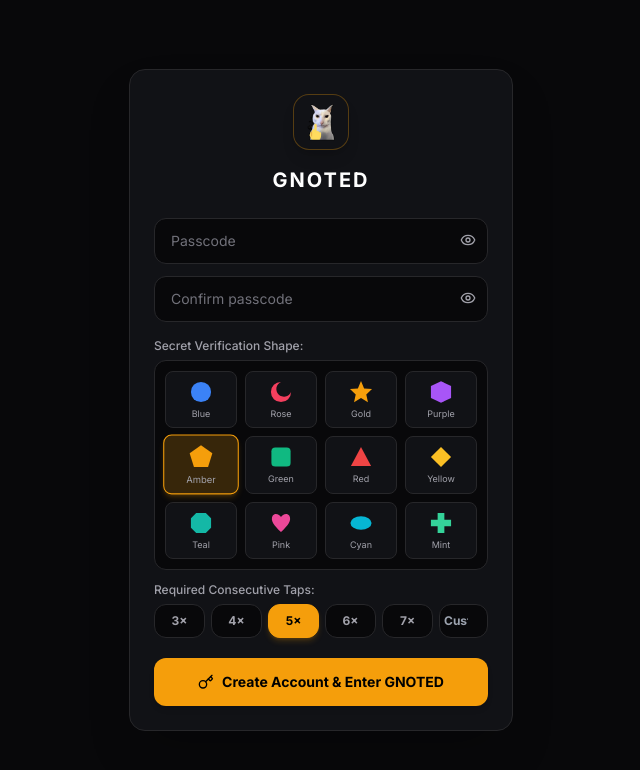
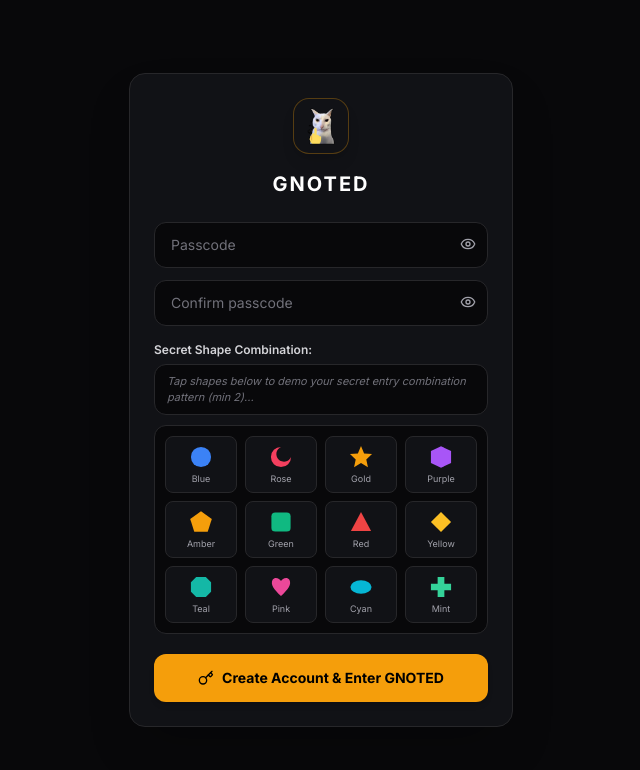
Before and after one commit to kentobi09/gnoted, a React (Vite) app: page / in a window 1280 px wide. Shown: the top 770 px of the page, without its empty margins (319-959 px from the left). Built offline with nearby package versions, Linux system fonts and the light colour scheme.

Commit message:
Update category label to Category, remove all extra parenthetical labels, implement interactive shape sequence combination pattern demo for sign-up & unlock, fix notification permission handler, and update GNOTED.apk

```diff
--- a/src/App.tsx
+++ b/src/App.tsx
@@ -93,6 +93,7 @@ const IS_REGISTERED_STORAGE_KEY = 'secure_vault_is_registered';
 const REGISTERED_EMAIL_STORAGE_KEY = 'secure_vault_registered_email';
 const TARGET_SHAPE_STORAGE_KEY = 'secure_vault_target_shape';
 const TARGET_TAPS_STORAGE_KEY = 'secure_vault_target_taps';
+const TARGET_SEQUENCE_STORAGE_KEY = 'secure_vault_target_shape_sequence';
 
 interface ShapeDefinition {
   id: string;
@@ -275,25 +276,32 @@ export default function App() {
     )
   );
 
-  const [targetShapeId, setTargetShapeId] = useState<string>(
-    () => localStorage.getItem(TARGET_SHAPE_STORAGE_KEY) || 'orange_pentagon'
-  );
-  const [targetTapRequired, setTargetTapRequired] = useState<number>(
-    () => parseInt(localStorage.getItem(TARGET_TAPS_STORAGE_KEY) || '5', 10)
-  );
+  const [targetShapeSequence, setTargetShapeSequence] = useState<string[]>(() => {
+    const saved = localStorage.getItem(TARGET_SEQUENCE_STORAGE_KEY);
+    if (saved) {
+      try {
+        const parsed = JSON.parse(saved);
+        if (Array.isArray(parsed) && parsed.length > 0) return parsed;
+      } catch (e) {
+        console.error(e);
+      }
+    }
+    const oldShape = localStorage.getItem(TARGET_SHAPE_STORAGE_KEY) || 'orange_pentagon';
+    const oldTaps = parseInt(localStorage.getItem(TARGET_TAPS_STORAGE_KEY) || '5', 10);
+    return Array(oldTaps).fill(oldShape);
+  });
 
   // Registration State
   const [regPassword, setRegPassword] = useState('');
   const [regConfirmPassword, setRegConfirmPassword] = useState('');
-  const [regSelectedShape, setRegSelectedShape] = useState('orange_pentagon');
-  const [regSelectedTaps, setRegSelectedTaps] = useState(5);
+  const [regShapeSequence, setRegShapeSequence] = useState<string[]>([]);
   const [regError, setRegError] = useState('');
 
   // Lock Screen & Shape Challenge State
   const [enteredPassword, setEnteredPassword] = useState('');
   const [lockError, setLockError] = useState('');
   const [isPasswordPassed, setIsPasswordPassed] = useState(false);
-  const [shapeTapCount, setShapeTapCount] = useState(0);
+  const [enteredShapeSequence, setEnteredShapeSequence] = useState<string[]>([]);
   const [shapeRotations, setShapeRotations] = useState<Record<string, number>>({});
 
   // Settings State
@@ -512,15 +520,17 @@ export default function App() {
       setRegError('Passcodes do not match.');
       return;
     }
+    if (regShapeSequence.length < 2) {
+      setRegError('Please tap at least 2 shapes below to create your secret entry pattern.');
+      return;
+    }
 
     localStorage.setItem(MASTER_PASSWORD_STORAGE_KEY, regPassword);
     localStorage.setItem(IS_REGISTERED_STORAGE_KEY, 'true');
-    localStorage.setItem(TARGET_SHAPE_STORAGE_KEY, regSelectedShape);
-    localStorage.setItem(TARGET_TAPS_STORAGE_KEY, regSelectedTaps.toString());
+    localStorage.setItem(TARGET_SEQUENCE_STORAGE_KEY, JSON.stringify(regShapeSequence));
 
     setMasterPassword(regPassword);
-    setTargetShapeId(regSelectedShape);
-    setTargetTapRequired(regSelectedTaps);
+    setTargetShapeSequence(regShapeSequence);
     setIsRegistered(true);
     setIsUnlocked(true);
   };
@@ -537,7 +547,7 @@ export default function App() {
     setMasterPassword(enteredPassword);
     setIsPasswordPassed(true);
     setEnteredPassword('');
-    setShapeTapCount(0);
+    setEnteredShapeSequence([]);
   };
 
   // Shape Tap Handler for Stealth Lock Screen
@@ -547,17 +557,23 @@ export default function App() {
       [shapeId]: (prev[shapeId] || 0) + 360
     }));
 
-    if (shapeId === targetShapeId) {
-      const nextCount = shapeTapCount + 1;
-      setShapeTapCount(nextCount);
-
-      if (nextCount >= targetTapRequired) {
+    const nextEntered = [...enteredShapeSequence, shapeId];
+    const expectedShape = targetShapeSequence[enteredShapeSequence.length];
+
+    if (shapeId === expectedShape) {
+      setEnteredShapeSequence(nextEntered);
+
+      if (nextEntered.length === targetShapeSequence.length) {
         setIsUnlocked(true);
         setIsPasswordPassed(false);
-        setShapeTapCount(0);
+        setEnteredShapeSequence([]);
       }
     } else {
-      setShapeTapCount(0);
+      if (shapeId === targetShapeSequence[0]) {
+        setEnteredShapeSequence([shapeId]);
+      } else {
+        setEnteredShapeSequence([]);
+      }
     }
   };
 
@@ -575,8 +591,10 @@ export default function App() {
       setNewPasswordInput('');
     }
 
-    localStorage.setItem(TARGET_SHAPE_STORAGE_KEY, targetShapeId);
-    localStorage.setItem(TARGET_TAPS_STORAGE_KEY, targetTapRequired.toString());
+    if (regShapeSequence.length >= 2) {
+      localStorage.setItem(TARGET_SEQUENCE_STORAGE_KEY, JSON.stringify(regShapeSequence));
+      setTargetShapeSequence(regShapeSequence);
+    }
 
     setIsPasswordSavedFeedback(true);
     setTimeout(() => {
@@ -983,20 +1001,53 @@ export default function App() {
             </div>
 
             <div className="w-full text-left mt-1">
-              <label className="text-xs font-medium text-zinc-400 block mb-1.5">
-                Secret Verification Shape:
-              </label>
+              <div className="flex items-center justify-between mb-1.5">
+                <label className="text-xs font-semibold text-zinc-300">
+                  Secret Shape Combination:
+                </label>
+                {regShapeSequence.length > 0 && (
+                  <button
+                    type="button"
+                    onClick={() => setRegShapeSequence([])}
+                    className="text-[10px] text-[#F59E0B] hover:underline flex items-center gap-1 font-medium"
+                  >
+                    <RotateCcw className="w-3 h-3" /> Reset
+                  </button>
+                )}
+              </div>
+
+              {/* DEMO SEQUENCE PREVIEW BAR */}
+              <div className="bg-[#08080A] border border-[#27272A] rounded-xl p-2 mb-2.5 min-h-[44px] flex items-center gap-1.5 overflow-x-auto no-scrollbar">
+                {regShapeSequence.length === 0 ? (
+                  <span className="text-[11px] text-zinc-500 italic px-1">
+                    Tap shapes below to demo your secret entry combination pattern (min 2)...
+                  </span>
+                ) : (
+                  regShapeSequence.map((shapeId, idx) => {
+                    const shapeDef = AVAILABLE_SHAPES.find((s) => s.id === shapeId);
+                    if (!shapeDef) return null;
+                    return (
+                      <div
+                        key={idx}
+                        className="bg-[#111216] border border-[#F59E0B]/50 px-2 py-1 rounded-lg flex items-center gap-1.5 shrink-0 shadow-sm"
+                      >
+                        <span className="text-[9px] font-bold text-[#F59E0B]">{idx + 1}.</span>
+                        <ShapeIcon shape={shapeDef.shape} color={shapeDef.color} className="w-4 h-4" />
+                        <span className="text-[10px] font-medium text-white">{shapeDef.label.split(' ')[0]}</span>
+                      </div>
+                    );
+                  })
+                )}
+              </div>
+
+              {/* SHAPE SELECTION GRID */}
               <div className="grid grid-cols-4 gap-2 bg-[#08080A] p-2.5 rounded-xl border border-[#27272A]">
                 {AVAILABLE_SHAPES.map((s) => (
                   <button
                     key={s.id}
                     type="button"
-                    onClick={() => setRegSelectedShape(s.id)}
-                    className={`flex flex-col items-center justify-center p-2 rounded-lg border transition-all ${
-                      regSelectedShape === s.id
-                        ? 'border-[#F59E0B] bg-[#F59E0B]/20 scale-105 shadow-md shadow-[#F59E0B]/20'
-                        : 'border-[#27272A] hover:border-zinc-700 bg-[#111216]'
-                    }`}
+                    onClick={() => setRegShapeSequence((prev) => [...prev, s.id])}
+                    className="flex flex-col items-center justify-center p-2 rounded-lg border border-[#27272A] hover:border-[#F59E0B] bg-[#111216] active:scale-95 transition-all"
                   >
                     <ShapeIcon shape={s.shape} color={s.color} className="w-6 h-6" />
                     <span className="text-[9px] text-zinc-400 mt-1 truncate max-w-full leading-tight">
@@ -1004,48 +1055,6 @@ export default function App() {
                     </span>
                   </button>
                 ))}
-              </div>
-            </div>
-
-            <div className="w-full text-left">
-              <label className="text-xs font-medium text-zinc-400 block mb-1.5">
-                Required Consecutive Taps:
-              </label>
-              <div className="flex items-center gap-1.5">
-                {[3, 4, 5, 6, 7].map((num) => (
-                  <button
-                    key={num}
-                    type="button"
-                    onClick={() => setRegSelectedTaps(num)}
-                    className={`flex-1 py-2 rounded-xl text-xs font-bold transition-all border ${
-                      regSelectedTaps === num
-                        ? 'bg-[#F59E0B] text-black border-[#F59E0B] shadow-md shadow-[#F59E0B]/20'
-                        : 'bg-[#08080A] text-zinc-400 border-[#27272A] hover:text-white'
-                    }`}
-                  >
-                    {num}×
-                  </button>
-                ))}
-                <div className="relative flex-1">
-                  <input
-                    type="number"
-                    min="1"
-                    max="99"
-                    placeholder="Custom"
-                    value={![3, 4, 5, 6, 7].includes(regSelectedTaps) ? regSelectedTaps : ''}
-                    onChange={(e) => {
-                      const val = parseInt(e.target.value, 10);
-                      if (!isNaN(val) && val > 0) {
-                        setRegSelectedTaps(val);
-                      }
-                    }}
-                    className={`w-full py-2 px-1 rounded-xl text-xs font-bold text-center border bg-[#08080A] focus:outline-none transition-all ${
-                      ![3, 4, 5, 6, 7].includes(regSelectedTaps)
-                        ? 'bg-[#F59E0B]/20 text-[#F59E0B] border-[#F59E0B] shadow-md'
-                        : 'text-zinc-400 border-[#27272A] focus:border-[#F59E0B] focus:text-white'
-                    }`}
-                  />
-                </div>
               </div>
             </div>
 
@@ -1824,69 +1833,52 @@ export default function App() {
                           </div>
 
                           <div className="flex flex-col gap-1.5">
-                            <label className="text-[11px] font-semibold text-zinc-400">
-                              Select Secret Verification Shape:
-                            </label>
-                            <div className="grid grid-cols-4 gap-2 bg-[#08080A] p-2.5 rounded-xl border border-[#27272A]">
+                            <div className="flex items-center justify-between">
+                              <label className="text-[11px] font-semibold text-zinc-400">
+                                Update Shape Combination Pattern:
+                              </label>
+                              {regShapeSequence.length > 0 && (
+                                <button
+                                  type="button"
+                                  onClick={() => setRegShapeSequence([])}
+                                  className="text-[10px] text-[#F59E0B] hover:underline flex items-center gap-1 font-medium"
+                                >
+                                  <RotateCcw className="w-3 h-3" /> Clear
+                                </button>
+                              )}
+                            </div>
+
+                            <div className="bg-[#111216] border border-[#27272A] rounded-xl p-2 min-h-[40px] flex items-center gap-1.5 overflow-x-auto no-scrollbar">
+                              {(regShapeSequence.length > 0 ? regShapeSequence : targetShapeSequence).map((shapeId, idx) => {
+                                const shapeDef = AVAILABLE_SHAPES.find((s) => s.id === shapeId);
+                                if (!shapeDef) return null;
+                                return (
+                                  <div
+                                    key={idx}
+                                    className="bg-[#08080A] border border-[#F59E0B]/50 px-2 py-0.5 rounded-lg flex items-center gap-1 shrink-0"
+                                  >
+                                    <span className="text-[9px] font-bold text-[#F59E0B]">{idx + 1}.</span>
+                                    <ShapeIcon shape={shapeDef.shape} color={shapeDef.color} className="w-3.5 h-3.5" />
+                                    <span className="text-[10px] text-white">{shapeDef.label.split(' ')[0]}</span>
+                                  </div>
+                                );
+                              })}
+                            </div>
+
+                            <div className="grid grid-cols-4 gap-1.5 bg-[#111216] p-2 rounded-xl border border-[#27272A]">
                               {AVAILABLE_SHAPES.map((s) => (
                                 <button
                                   key={s.id}
                                   type="button"
-                                  onClick={() => setTargetShapeId(s.id)}
-                                  className={`flex flex-col items-center justify-center p-2 rounded-lg border transition-all ${
-                                    targetShapeId === s.id
-                                      ? 'border-[#F59E0B] bg-[#F59E0B]/20 scale-105 shadow-md shadow-[#F59E0B]/20'
-                                      : 'border-[#27272A] hover:border-zinc-700 bg-[#111216]'
-                                  }`}
+                                  onClick={() => setRegShapeSequence((prev) => [...prev, s.id])}
+                                  className="flex flex-col items-center justify-center p-1.5 rounded-lg border border-[#27272A] hover:border-[#F59E0B] bg-[#08080A] active:scale-95 transition-all"
                                 >
-                                  <ShapeIcon shape={s.shape} color={s.color} className="w-6 h-6" />
-                                  <span className="text-[9px] text-zinc-400 mt-1 truncate max-w-full leading-tight">
+                                  <ShapeIcon shape={s.shape} color={s.color} className="w-5 h-5" />
+                                  <span className="text-[8px] text-zinc-400 mt-0.5 truncate max-w-full">
                                     {s.label.split(' ')[0]}
                                   </span>
                                 </button>
                               ))}
-                            </div>
-                          </div>
-
-                          <div className="flex flex-col gap-1.5">
-                            <label className="text-[11px] font-semibold text-zinc-400">
-                              Required Consecutive Taps:
-                            </label>
-                            <div className="flex items-center gap-1.5">
-                              {[3, 4, 5, 6, 7].map((num) => (
-                                <button
-                                  key={num}
-                                  type="button"
-                                  onClick={() => setTargetTapRequired(num)}
-                                  className={`flex-1 py-2 rounded-xl text-xs font-bold transition-all border ${
-                                    targetTapRequired === num
-                                      ? 'bg-[#F59E0B] text-black border-[#F59E0B] shadow-md shadow-[#F59E0B]/20'
-                                      : 'bg-[#111216] text-zinc-400 border-[#27272A] hover:text-white'
-                                  }`}
-                                >
-                                  {num}×
-                                </button>
-                              ))}
-                              <div className="relative flex-1">
-                                <input
-                                  type="number"
-                                  min="1"
-                                  max="99"
-                                  placeholder="Custom"
-                                  value={![3, 4, 5, 6, 7].includes(targetTapRequired) ? targetTapRequired : ''}
-                                  onChange={(e) => {
-                                    const val = parseInt(e.target.value, 10);
-                                    if (!isNaN(val) && val > 0) {
-                                      setTargetTapRequired(val);
-                                    }
-                                  }}
-                                  className={`w-full py-2 px-1 rounded-xl text-xs font-bold text-center border bg-[#111216] focus:outline-none transition-all ${
-                                    ![3, 4, 5, 6, 7].includes(targetTapRequired)
-                                      ? 'bg-[#F59E0B]/20 text-[#F59E0B] border-[#F59E0B] shadow-md'
-                                      : 'text-zinc-400 border-[#27272A] focus:border-[#F59E0B] focus:text-white'
-                                  }`}
-                                />
-                              </div>
                             </div>
                           </div>
 
```
Also changed, not shown: 1 other file (tests, documents, lock files or other folders).
